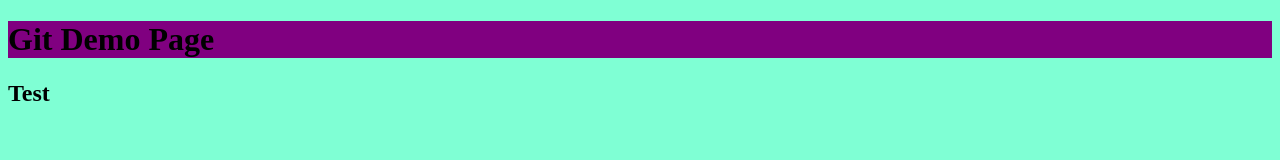
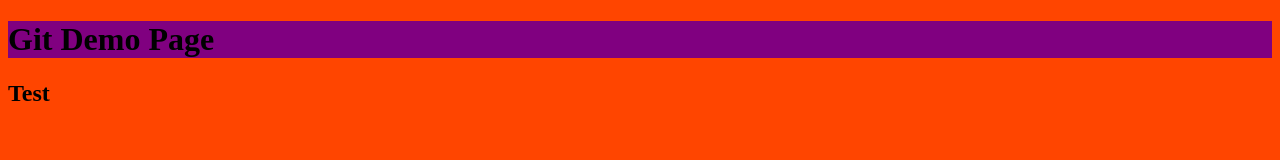
Before and after one commit to RichK89/htmlTestGit, a plain HTML site: page index.html in a window 1280 px wide. Drawn offline with Linux system fonts and the light colour scheme.

Commit message:
changed background color

```diff
--- a/styles.css
+++ b/styles.css
@@ -1,5 +1,5 @@
 body {
-    background-color: aquamarine;
+    background-color: orangered;
 
 }
 
```
